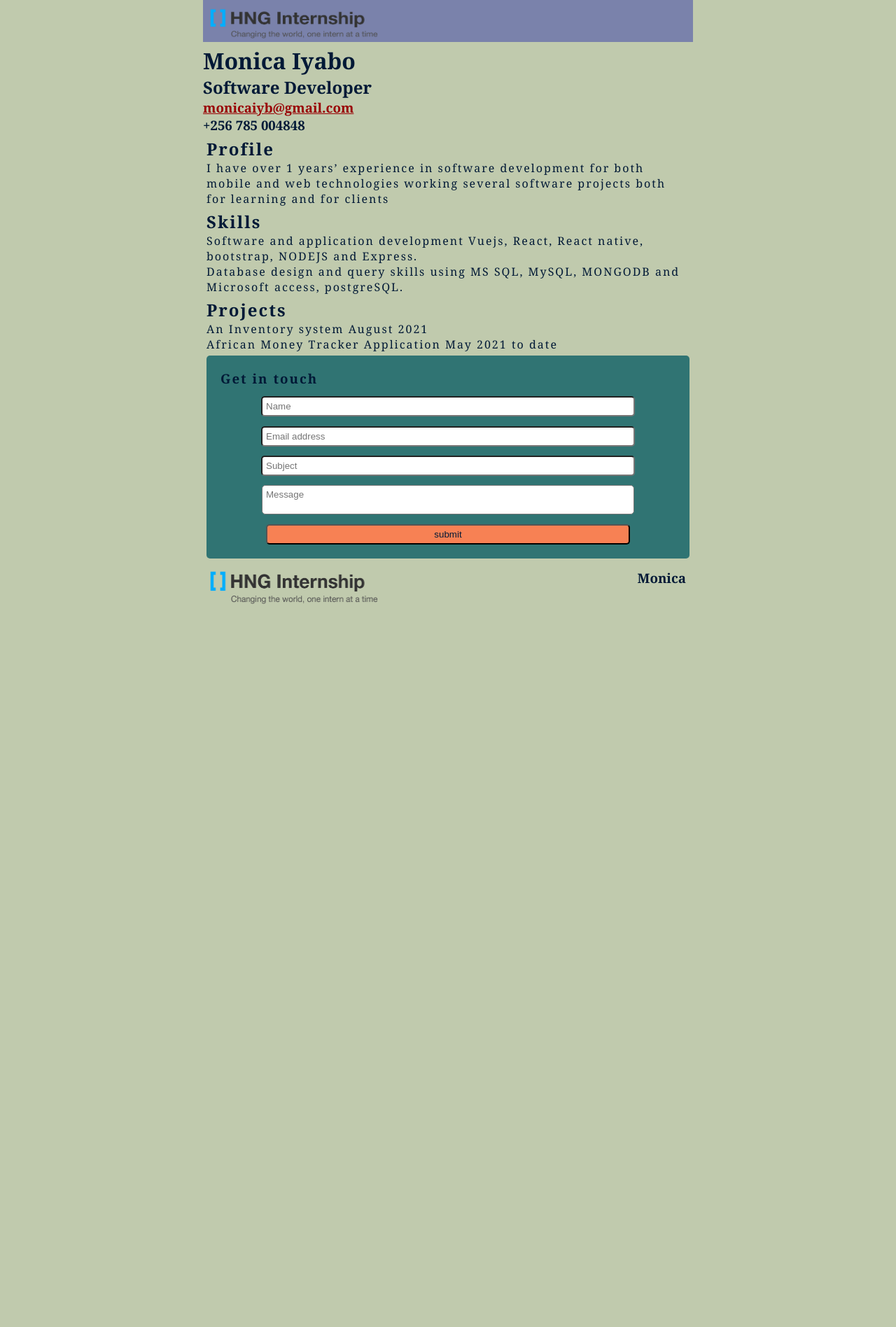
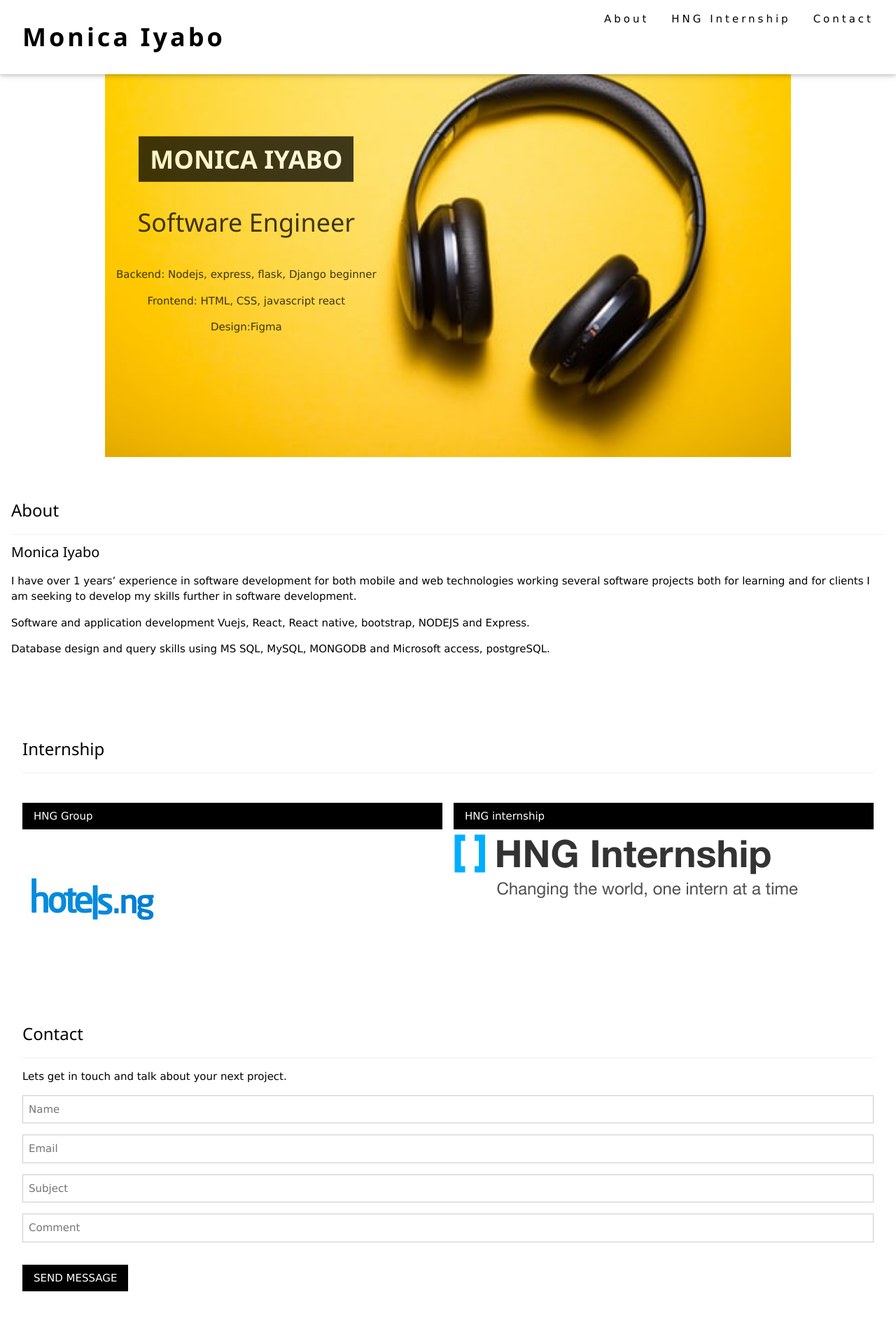
Before and after one commit to monicaiyb/my_resume, a website: page public/views/index.html in a window 1280 px wide. Shown: the top 1896 px of the page at 70% size. Before the commit the page ends 878 px from the top, so only its background shows below. Drawn offline with nearby package versions, Linux system fonts and the light colour scheme.

Commit message:
Update resume html file

```diff
--- a/index.js
+++ b/index.js
@@ -77,6 +77,9 @@ app.post("/", function (req, res) { // this will be used to send the emails
 
 });
 
+app.get('/resume', function (req, res) {
+  res.sendFile(process.cwd() + "/public/views/landing.html");
+})
 
 app.listen(PORT, () => {
   console.log(`Example app listening at http://localhost:${PORT}`)
--- a/public/css/style.css
+++ /dev/null
@@ -1,87 +0,0 @@
-body { font-family: Georgia; color: rgb(27, 21, 21); }
-.doc { padding: 10px 80px; margin: 10px auto; background: #c0b4b4; border: solid #666; border-width: 3px 0 2px 0; }
-.header img{
-    height: 50px;
-
-}
-
-.name h2 { text-transform: uppercase; letter-spacing: 2px; }
-.contact-info { margin-top: 7px; }
-h2 { font-size: 152% }
-h3, h4 { font-size: 122%; }
-h1, h2, h3, h4 { color: #333; }
-a { color: #990003 }
-
-a:hover { text-decoration: none; }
-strong { font-weight: bold; }
-.footer{
-    background-color: red;
-}
-
-form {
-    max-width: 600px;
-    text-align: center;
-    margin: 20px auto;
-}
-   input, textarea {
-      border:2px, solid;
-      outline:0;
-      padding: 1em;
-      border-radius:8px;
-      display: block;
-      width: 100%;
-      margin-top: 1em;
-      font-family: 'Merriweather', sans-serif;
-       box-shadow:0 1px 1px rgba(black, 0.1);
-      resize: none;
-
-
-
-   }
-
-   #input-submit {
-      color: white;
-      background: red;
-      cursor: pointer;
-    }
-
-
-
-   textarea {
-       height: 126px;
-   }
-
-
-
- .half {
-   float: left;
-   width: 48%;
-   margin-bottom: 1em;
- }
-
- .right { width: 50%; }
-
- .left {
-      margin-right: 2%;
- }
-
-
- @media (max-width: 480px) {
-   .half {
-      width: 100%;
-      float: none;
-      margin-bottom: 0;
-   }
- }
-
-
- /* Clearfix */
- .cf:before,
- .cf:after {
-     content: " "; /* 1 */
-     display: table; /* 2 */
- }
-
- .cf:after {
-     clear: both;
- }
--- a/public/views/index.html
+++ b/public/views/index.html
@@ -1,51 +1,51 @@
 <!DOCTYPE html>
-<html lang="en">
-
-<head>
+<html>
+<title>Monica_resume</title>
 <meta charset="UTF-8">
-  <meta http-equiv="X-UA-Compatible" content="IE=edge">
-  <meta name="viewport" content="width=device-width, initial-scale=1.0">
-  <title>Monicaiyb Portfolio</title>
-  <link rel="stylesheet" href="../css/my_style.css">
-</head>
+<meta name="viewport" content="width=device-width, initial-scale=1">
+<link rel="stylesheet" href="https://www.w3schools.com/w3css/4/w3.css">
 
 <body>
-  <div class="body">
-    <div class="header">
-        <a href="https://internship.zuri.team">
-          <img src="../images/brand-logo.png" alt="HNG" height="45px" width="240px">
+
+  <!-- Navbar (sit on top) -->
+  <div class="w3-top">
+    <div class="w3-bar w3-white w3-wide w3-padding w3-card">
+      <a href="#home" class="w3-bar-item w3-button">
+        <h1><b>Monica Iyabo</b> </h1>
       </a>
+      <!-- Float links to the right. Hide them on small screens -->
+      <div class="w3-right w3-hide-small">
 
+        <a href="#about" class="w3-bar-item w3-button">About</a>
+        <a href="#internship" class="w3-bar-item w3-button">HNG Internship</a>
+        <a href="#contact" class="w3-bar-item w3-button">Contact</a>
       </div>
     </div>
-    <div class="resumebody">
-      <div class="name">
-        <h1>Monica Iyabo</h1>
-        <h2>Software Developer</h2>
   </div>
-      <div class="contact-info">
 
-        <h3><a href="mailto:monicaiyb@gmail.com">monicaiyb@gmail.com</a></h3>
-        <h3>+256 785 004848</h3>
+  <!-- Header -->
+  <header class="w3-display-container w3-content" id="home">
+
+
+    <img class="w3-image w3-black " src="../images/headphones.jpg" alt="Image" width="1200px" height="400px">
+
+    <div class="w3-display-left w3-margin-top w3-center w3-padding w3-opacity-min">
+      <h1 class="w3-xxlarge w3-text-white"><span class="w3-padding w3-black "><b>MONICA IYABO</b></span>
+        <p class=" w3-text-black">Software Engineer</p>
+      </h1>
+      <p>Backend: Nodejs, express, flask, Django beginner</p>
+      <p>Frontend: HTML, CSS, javascript react</p>
+      <P>Design:Figma</P>
     </div>
-      <!--// .contact-info -->
-
-      <div class="profile">
-        <div class="profile_head">
-          <h2>Profile</h2>
-        </div>
-        <div class="profile_body">
-          <p class="enlarge">
-            I have over 1 years’ experience in software development for both mobile and web technologies working several software projects both for learning and for clients
-
+  </header>
+  <!-- About Section -->
+  <div class="w3-container w3-padding-32" id="about">
+    <h3 class="w3-border-bottom w3-border-light-grey w3-padding-16">About</h3>
+    <h4>Monica Iyabo</h4>
+    <p>I have over 1 years’ experience in software development for both mobile and web technologies
+      working several software projects both for learning and for clients
+      I am seeking to develop my skills further in software development.
     </p>
-        </div>
-      </div>
-      <div class="skills">
-        <div class="skills_head">
-          <h2>Skills</h2>
-        </div>
-        <div class="skills_body">
     <p>
       Software and application development Vuejs, React, React native, bootstrap, NODEJS and Express.
     </p>
@@ -53,91 +53,65 @@
       Database design and query skills using MS SQL, MySQL, MONGODB and Microsoft access, postgreSQL.
     </p>
   </div>
+
+  <!-- Page content -->
+  <div class="w3-content w3-padding" style="max-width:1564px">
+
+    <!-- Internship Section -->
+    <div class="w3-container w3-padding-32" id="internship">
+      <h3 class="w3-border-bottom w3-border-light-grey w3-padding-16">Internship</h3>
     </div>
-      <div class="projects">
-        <div class="projects_head">
-          <h2>Projects</h2>
-        </div>
-        <div class="projects_body">
-            <p>
-              An Inventory system August 2021
-            </p>
 
-            <p>
-              African Money Tracker Application May 2021 to date
-            </p>
-        </div>
-      </div>
-      <div class="form_cover">
-
-        <form class="contact" method="POST" action="/" id="contact-form">
-
-          <h3> Get in touch</h3>
-          <div class="form_left">
-            <div>
-              <input type="text" id="name" placeholder="Name" class="name" name="name">
-            </div>
-            <div>
-              <input type="email" id="email" placeholder="Email address" class="email" name="email">
-            </div>
-            <div>
-              <input type="text" id="subject" placeholder="Subject" class="subject" name="subject">
-            </div>
-            <div>
-              <textarea name="message" type="text" id="message" class="message" placeholder="Message"></textarea>
+    <div class="w3-row-padding">
+      <div class="w3-col l6 m6 w3-margin-bottom">
+        <div class="w3-display-container">
+          <div class=" w3-black w3-padding">HNG Group</div>
+          <div class="w3-padding-top"><a href="https://hotels.ng/">
+            <img src="../images/logo.png" alt="House"></a></div>
         </div>
 
       </div>
-          <input type="submit" value="submit" id="input-submit">
-
-        </form>
+      <div class="w3-col l6 m6 w3-margin-bottom">
+        <div class="w3-display-container">
+          <div class=" w3-black w3-padding">HNG internship</div>
+          <div class="w3-padding-top">
+            <a href="https://internship.zuri.team">
+              <img src="../images/brand-logo.png" alt="House">
+            </a>
           </div>
-    </div>
-    <div class="footer">
-      <div class="footer_text">
-        <h3>Monica</h3>
-      </div>
-      <div class="footer_image">
-        <a href="https://internship.zuri.team">
-          <img src="../images/brand-logo.png" alt="HNG" height="50px" width="240px">
-        </a>
         </div>
 
       </div>
+
+
+
     </div>
-  <script>
-    function sendEmail(name, email, subject, message) {
-      const options = {
-        method: "POST",
-        headers: {
-          Accept: "application/json",
-          "Content-Type": "application/json"
-        },
-        body: JSON.stringify({
-          name: name,
-          email: email,
-          subject: subject,
-          message: message
-        })
-      };
-      return fetch("/", options)
-        .then(res => {
-          if (res.status === 200) {
-            Swal.fire({
-              icon: 'success',
-              title: 'Your message has been sent Successfully!',
-            })
-            form.reset()
-          } else {
-            Swal.fire({
-              icon: 'error',
-              title: 'Error, please try agian!',
-            })
-          }
-        })
-    }
-  </script>
+
+    <!-- Contact Section -->
+    <div class="w3-container w3-padding-32" id="contact">
+      <h3 class="w3-border-bottom w3-border-light-grey w3-padding-16">Contact</h3>
+      <p>Lets get in touch and talk about your next project.</p>
+      <form action="/" method="POST">
+        <input class="w3-input w3-border" type="text" placeholder="Name" required name="name">
+        <input class="w3-input w3-section w3-border" type="email" placeholder="Email" required name="email">
+        <input class="w3-input w3-section w3-border" type="text" placeholder="Subject" required name="subject">
+        <input class="w3-input w3-section w3-border" type="text" placeholder="Comment" required name="message">
+        <button class="w3-button w3-black w3-section" type="submit" value="submit" id="input-submit">
+          <i class="fa fa-paper-plane"></i> SEND MESSAGE
+        </button>
+      </form>
+    </div>
+
+
+    <!-- End page content -->
+  </div>
+
+
+  <!-- Footer -->
+  <footer class="w3-center w3-black w3-padding-16">
+    <p>Powered by Monica</p>
+  </footer>
+
 </body>
 
-
 </html>
```
Also changed, not shown: public/views/lndex.html.html (added, +143 -0 lines), public/images/headphones.jpg (added), public/images/keyboard.jpg (added), public/images/logo.png (added), public/images/martin-shreder-5Xwaj9gaR0g-unsplash.jpg (added). Lines whose indentation alone changed are shown as unchanged.
